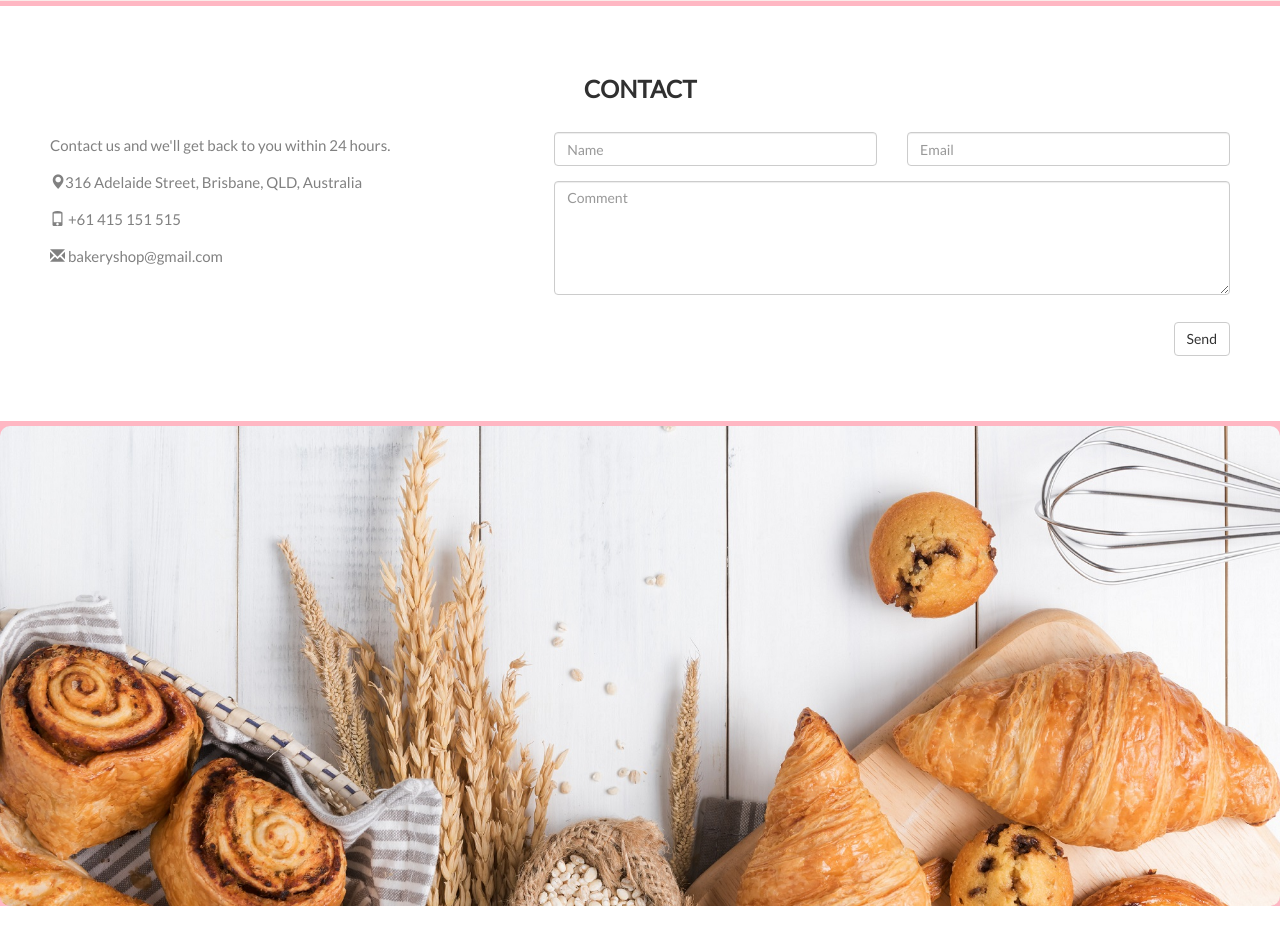
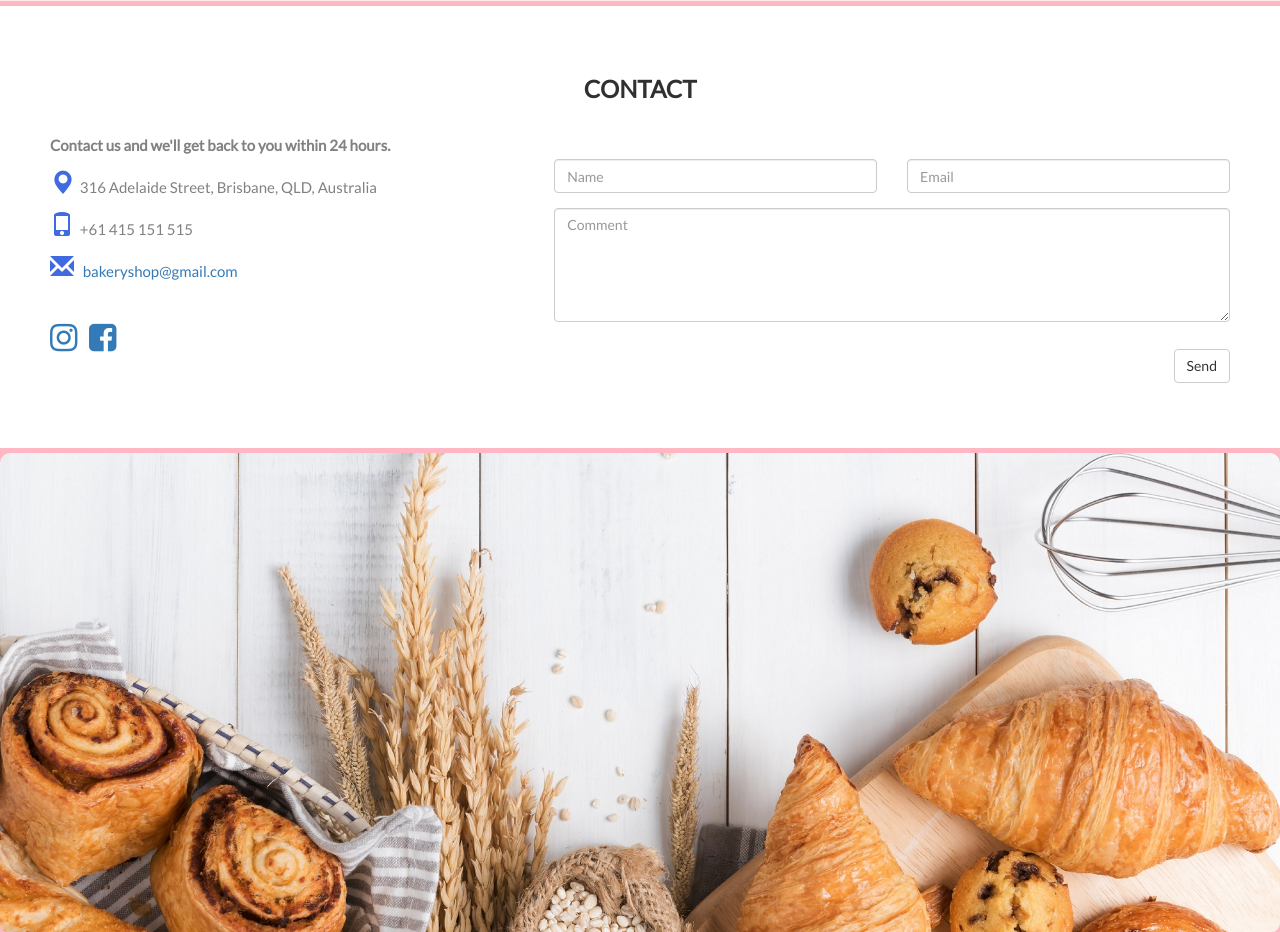
Before and after one commit to ARTnFUR/companypage, a plain HTML site: page index.html in a window 1280 px wide. Shown: the part 5500-6432 px from the top of the page. Drawn offline with nearby package versions, Linux system fonts and the light colour scheme.

Commit message:
Add files via upload

```diff
--- a/index.html
+++ b/index.html
@@ -11,6 +11,7 @@
     <link href="https://fonts.googleapis.com/css?family=Lato" rel="stylesheet" type="text/css">
     <link href='https://fonts.googleapis.com/css?family=Abril Fatface' rel='stylesheet'>
     <link href="https://fonts.googleapis.com/css?family=Montserrat" rel="stylesheet" type="text/css">
+    <link rel="stylesheet" href="https://cdnjs.cloudflare.com/ajax/libs/font-awesome/4.7.0/css/font-awesome.min.css">
     <script src="https://ajax.googleapis.com/ajax/libs/jquery/3.5.1/jquery.min.js"></script>
     <script src="https://maxcdn.bootstrapcdn.com/bootstrap/3.4.1/js/bootstrap.min.js"></script>
     <link rel='stylesheet' type='text/css' media='screen' href="mystyle.css">
@@ -528,11 +529,13 @@
         <h2 class="text-center">CONTACT</h2>
         <div class="row">
             <div class="col-sm-5">
-                <p>Contact us and we'll get back to you within 24 hours.</p>
-                <p><span class="glyphicon glyphicon-map-marker"></span>316 Adelaide Street, Brisbane, QLD, Australia</p>
-                <p><span class="glyphicon glyphicon-phone"></span> +61 415 151 515</p>
-                <p><span class="glyphicon glyphicon-envelope"></span> bakeryshop@gmail.com</p>
-            </div>
+                <p><b>Contact us and we'll get back to you within 24 hours.</b></p>
+                <p><span class="glyphicon glyphicon-map-marker" style="font-size: 24px; color: royalblue;"></span>&nbsp; 316 Adelaide Street, Brisbane, QLD, Australia</p>
+                <p><span class="glyphicon glyphicon-phone" style="font-size: 24px; color: royalblue;"></span>&nbsp; +61 415 151 515</p>
+                <p><span class="glyphicon glyphicon-envelope" style="font-size: 24px; color: royalblue;"></span>&nbsp;&nbsp; <a href="mailto:bakeryshop@gmail.com"> bakeryshop@gmail.com</a></p><br />
+                <a href="https://www.instagram.com/" target="blank"><i style="font-size:32px" class="fa">&#xf16d;</i></a>&nbsp;&nbsp;&nbsp;
+                <a href="https://www.facebook.com/" target="blank"><i style="font-size:32px" class="fa">&#xf082;</i></a>
+            </div><br />
             <div class="col-sm-7 slideanim">
                 <div class="row">
                     <div class="col-sm-6 form-group">
```
